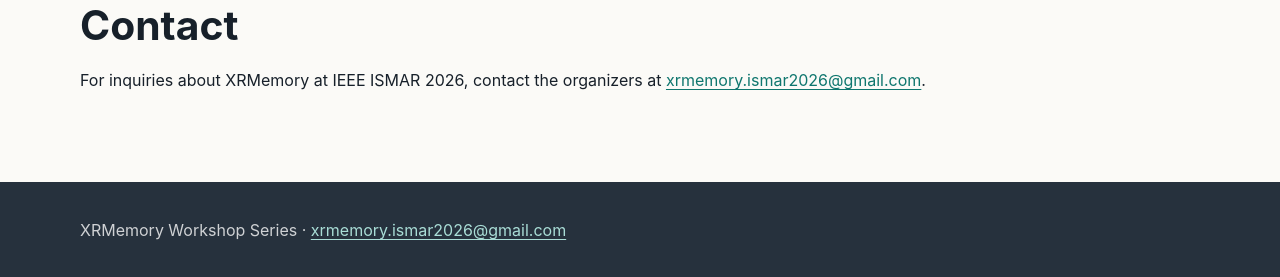
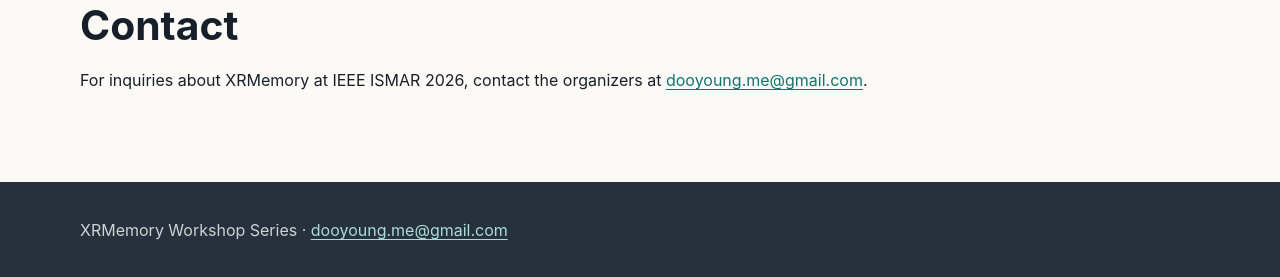
Before and after one commit to xrmemory/xrmemory.github.io, a plain HTML site: page workshop/ismar2026/index.html in a window 1280 px wide. Shown: the part 5365-5642 px from the top of the page. Drawn offline with Linux system fonts and the light colour scheme.

Commit message:
Add files via upload

```diff
--- a/workshop/ismar2026/index.html
+++ b/workshop/ismar2026/index.html
@@ -29,7 +29,7 @@
           <a href="./" aria-current="page">ISMAR 2026</a>
           <a href="#committee">Program Committee</a>
           <a href="../../archive/">Archive</a>
-          <a href="mailto:xrmemory.ismar2026@gmail.com">Contact</a>
+          <a href="mailto:dooyoung.me@gmail.com">Contact</a>
         </div>
       </nav>
     </header>
@@ -206,14 +206,14 @@
       <section class="section">
         <div class="container">
           <h2>Contact</h2>
-          <p>For inquiries about XRMemory at IEEE ISMAR 2026, contact the organizers at <a href="mailto:xrmemory.ismar2026@gmail.com">xrmemory.ismar2026@gmail.com</a>.</p>
+          <p>For inquiries about XRMemory at IEEE ISMAR 2026, contact the organizers at <a href="mailto:dooyoung.me@gmail.com">dooyoung.me@gmail.com</a>.</p>
         </div>
       </section>
     </main>
 
     <footer class="footer">
       <div class="container">
-        XRMemory Workshop Series · <a href="mailto:xrmemory.ismar2026@gmail.com">xrmemory.ismar2026@gmail.com</a>
+        XRMemory Workshop Series · <a href="mailto:dooyoung.me@gmail.com">dooyoung.me@gmail.com</a>
       </div>
     </footer>
     <script src="../../assets/site.js"></script>
```
Also changed, not shown: workshop/ismar2026/cmt-acknowledgment.html (+2 -2 lines).
